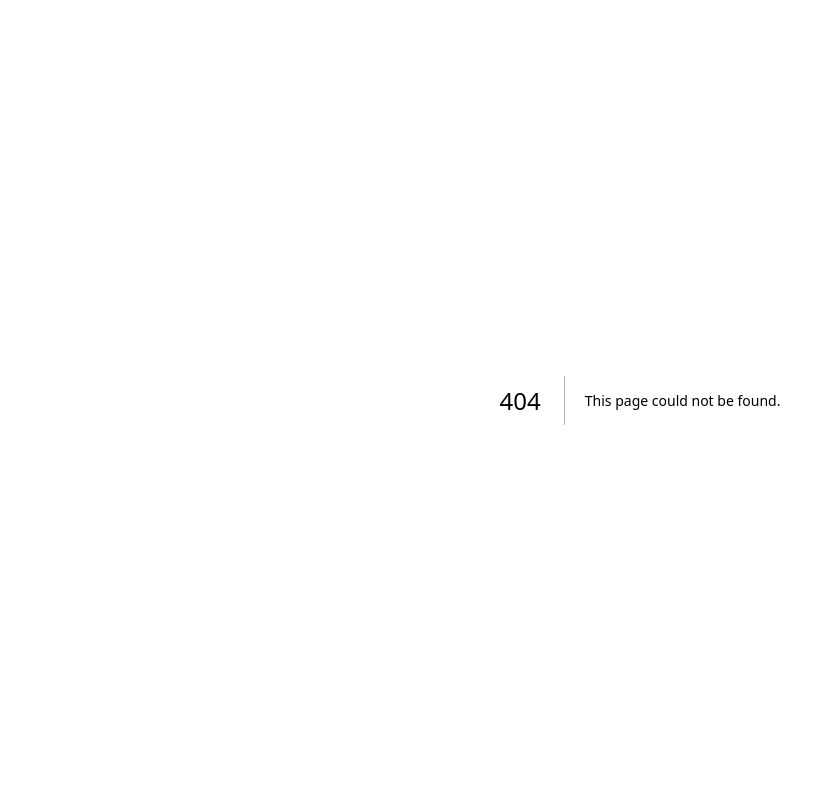
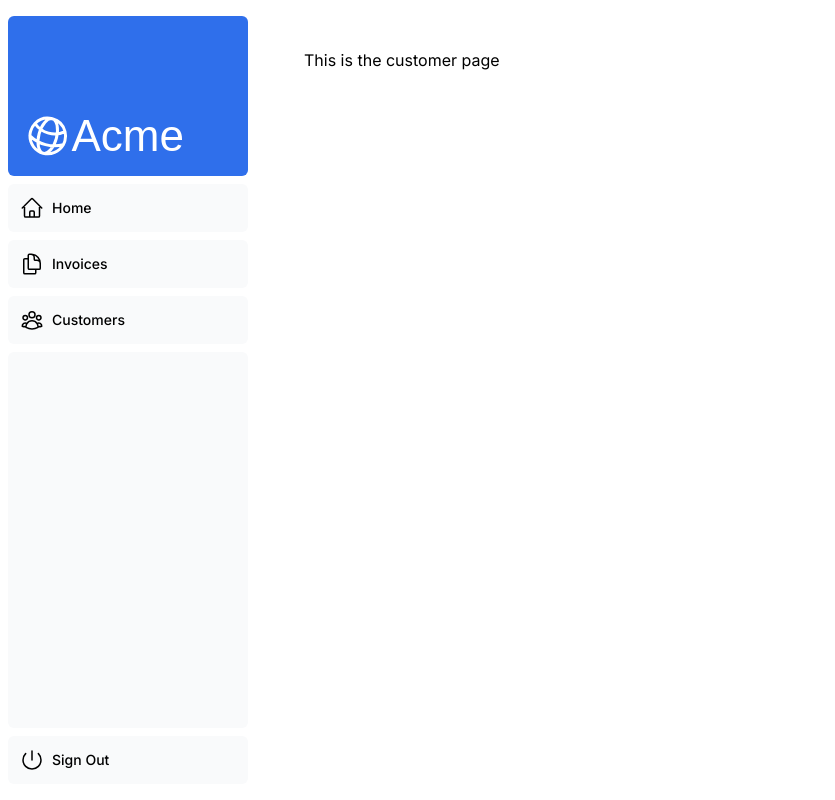
Before and after one commit to DAEM007/financial-dashboard, a Next.js app: page /dashboard/customers in a window 1280 px wide. Before the commit this address had no page. Shown: the whole page, without its empty margins (0-835 px from the left). Built offline with nearby package versions, Linux system fonts and the light colour scheme; a web font is replaced by a local one.

Commit message:
created customers page in dashboard

```diff
--- /dev/null
+++ b/app/dashboard/customers/page.tsx
@@ -0,0 +1,5 @@
+export default function Page () {
+    return (
+        <p>This is the customer page</p>
+    )
+}
```
